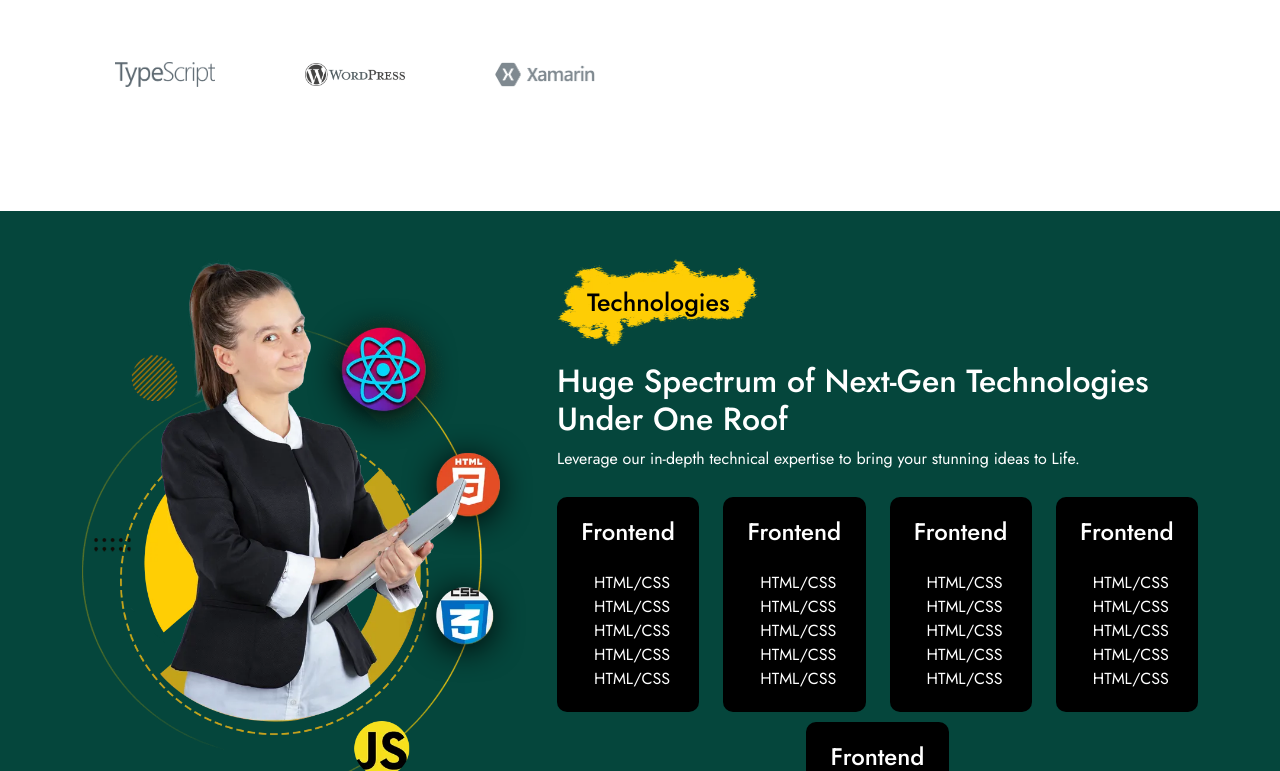
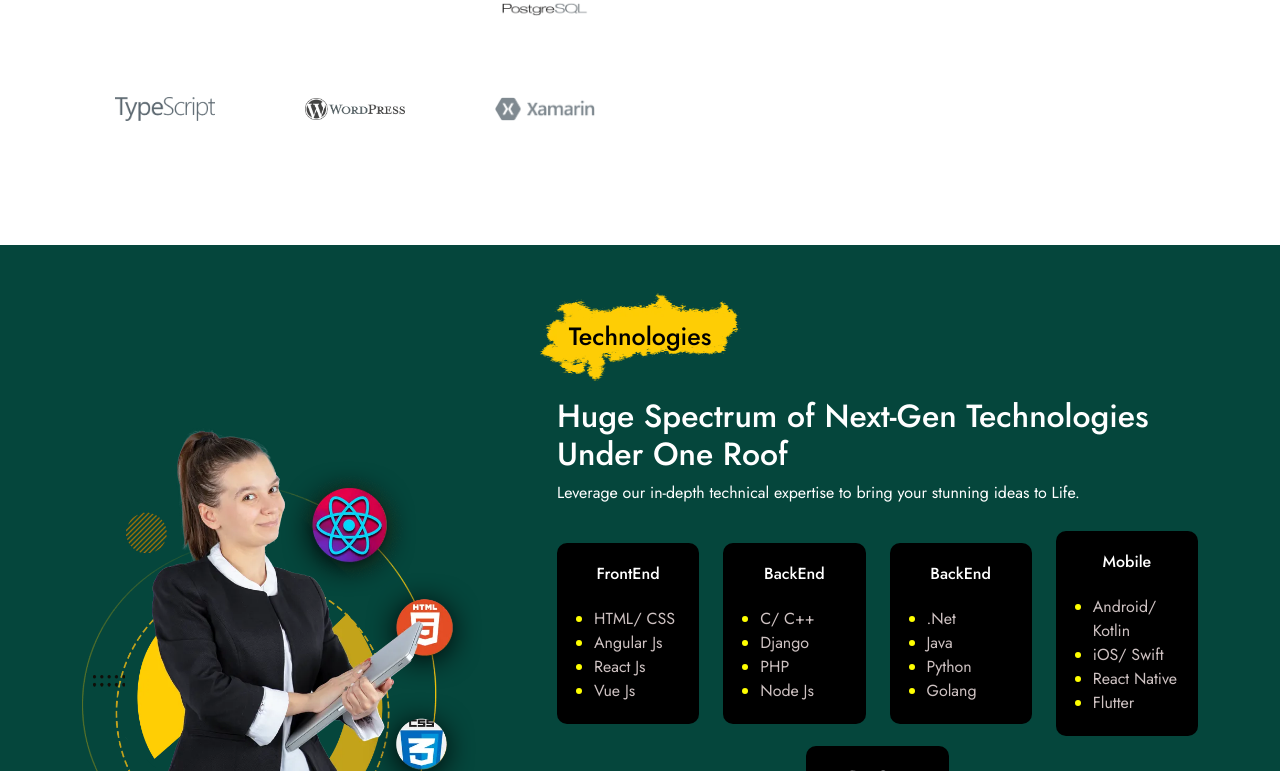
Before and after one commit to axessmongo/AxessTechnology-project, a React (Vite) app in the folder client/: page /technologies in a window 1280 px wide. Shown: the part 2029-2800 px from the top of the page. Built offline with nearby package versions, Linux system fonts and the light colour scheme.

Commit message:
tech page

```diff
--- a/client/src/assets/css/Technologies.scss
+++ b/client/src/assets/css/Technologies.scss
@@ -17,22 +17,37 @@
   background-image: url("../images/headerbg1.webp");
 }
 .tech-tools-section {
+  .techtoolsimg{
+    img{
+      max-width: 400px;
+    }
+  }
   .tech-tools{
         background-color: black;
         border-radius: 10px;
         padding: 5px;
         margin-top: 10px;
+        transition: all 0.4s;
+
+        &:hover{
+          box-shadow: 1px 1px 1px 1px var(--axess-gold);
+        }
   }
   .tech-tools ul{
-     list-style: none;
-  }
+    //  list-style: none;
+     color:#cec2c2;
+
+    }
+    ::marker{
+      color: yellow;
+     }
 }
 .technology-section {
   // background-color:  var(--axess-secondary);
   .tech-buttons {
     button {
       padding: 6px 10px;
-      margin: 2px;
+      margin: 5px;
       border: none;
       border: solid 2px var(--axess-secondary);
       border-radius: 5px;
@@ -42,6 +57,7 @@
     button:hover {
       border: solid 2px var(--axess-gold);
       box-shadow: var(--axess-gold) 0px 2px 8px 0px;
+      color: var(--axess-secondary);
     }
 
     .tech-btn {
--- a/client/src/pages/Technologies.jsx
+++ b/client/src/pages/Technologies.jsx
@@ -63,12 +63,12 @@ const Technologies = () => {
 
     return (
         <div className='technology-page'>
-            <Navbar/>
-            <Banner h1='Talk To Us' h2='Empower Your Business with Our Fine Tuned Digital Solutions' h3='Take the first step in creating a better tomorrow by joining hands with Maticz'/>
+            <Navbar />
+            <Banner h1='Talk To Us' h2='Empower Your Business with Our Fine Tuned Digital Solutions' h3='Take the first step in creating a better tomorrow by joining hands with Maticz' />
             <div className='technology-section py-5'>
                 <div className='container technology' >
-                    <div className='primary-header text-center tech-title py-4'>
-                        Tech Tools
+                    <div className='primary-header text-center d-flex justify-content-center tech-title py-4'>
+                        <p className='bg-img-1'>Tech Tools</p>
                     </div>
                     <div className='tech-container'>
                         <div className='text-center tech-buttons'>
@@ -350,93 +350,89 @@ const Technologies = () => {
             </div>
             <div className='tech-tools-section bg-green-1 py-5 '>
                 <div className='container'>
-                    <div className="row">
+                    <div className="row align-items-center justify-content-center">
+                        <div className="col-12">
+                            <div className='tech-tools-header d-flex justify-content-center'>
+                                <p className='bg-img-1'>Technologies</p>
+                            </div>
+                        </div>
                         <div className="d-none d-lg-block col-lg-5">
                             <div className="row align-items-center justify-content-center">
-                                <div>
-                                    <img src={techtools1} style={{ "width": "100%", "height": "100%" }}></img>
+                                <div className='techtoolsimg'>
+                                    <img src={techtools1} ></img>
                                 </div>
                             </div>
                         </div>
                         <div className="col-md-9 col-lg-7">
                             <div>
-                                <div className='tech-tools-header '>
-                                    <p className='bg-img-1'>Technologies</p>
-                                </div>
+
                                 <div className='text-white'>
-                                    <h2>Huge Spectrum of Next-Gen Technologies Under One Roof</h2>
-                                    <p>Leverage our in-depth technical expertise to bring your stunning ideas to Life.</p>
+                                    <h2 className='text-center text-lg-start'>Huge Spectrum of Next-Gen Technologies Under One Roof</h2>
+                                    <p  className='text-center text-lg-start'>Leverage our in-depth technical expertise to bring your stunning ideas to Life.</p>
                                 </div>
                                 <div className='row align-items-center justify-content-center text-white tech-tools-container'>
                                     <div className='col-6 col-md-4 col-lg-3 '>
                                         <div className=' tech-tools'>
-                                            <h4 className='text-center py-3'>Frontend</h4>
+                                            <h6 className='text-center py-3'>FrontEnd</h6>
                                             <ul className="">
-                                                <li>HTML/CSS</li>
-                                                <li>HTML/CSS</li>
-                                                <li>HTML/CSS</li>
-                                                <li>HTML/CSS</li>
-                                                <li>HTML/CSS</li>
+                                                <li>HTML/ CSS</li>
+                                                <li>Angular Js</li>
+                                                <li>React Js</li>
+                                                <li>Vue Js</li>
                                             </ul>
                                         </div>
                                     </div>
                                     <div className='col-6 col-md-4 col-lg-3'>
                                         <div className=' tech-tools'>
-                                            <h4 className='text-center py-3'>Frontend</h4>
+                                            <h6 className='text-center py-3'>BackEnd</h6>
                                             <ul className="">
-                                                <li>HTML/CSS</li>
-                                                <li>HTML/CSS</li>
-                                                <li>HTML/CSS</li>
-                                                <li>HTML/CSS</li>
-                                                <li>HTML/CSS</li>
+                                                <li>C/ C++</li>
+                                                <li>Django</li>
+                                                <li>PHP</li>
+                                                <li>Node Js</li>
                                             </ul>
                                         </div>
                                     </div>
                                     <div className='col-6 col-md-4 col-lg-3'>
                                         <div className=' tech-tools'>
-                                            <h4 className='text-center py-3'>Frontend</h4>
+                                            <h6 className='text-center py-3'>BackEnd</h6>
                                             <ul className="">
-                                                <li>HTML/CSS</li>
-                                                <li>HTML/CSS</li>
-                                                <li>HTML/CSS</li>
-                                                <li>HTML/CSS</li>
-                                                <li>HTML/CSS</li>
+                                                <li>.Net</li>
+                                                <li>Java</li>
+                                                <li>Python</li>
+                                                <li>Golang</li>
                                             </ul>
                                         </div>
                                     </div>
                                     <div className='col-6 col-md-4 col-lg-3'>
                                         <div className=' tech-tools'>
-                                            <h4 className='text-center py-3'>Frontend</h4>
+                                            <h6 className='text-center py-3'>Mobile</h6>
                                             <ul className="">
-                                                <li>HTML/CSS</li>
-                                                <li>HTML/CSS</li>
-                                                <li>HTML/CSS</li>
-                                                <li>HTML/CSS</li>
-                                                <li>HTML/CSS</li>
+                                                <li>Android/ Kotlin</li>
+                                                <li>iOS/ Swift</li>
+                                                <li>React Native</li>
+                                                <li>Flutter</li>
                                             </ul>
                                         </div>
                                     </div>
                                     <div className='col-6 col-md-4 col-lg-3'>
                                         <div className=' tech-tools'>
-                                            <h4 className='text-center py-3'>Frontend</h4>
+                                            <h6 className='text-center py-3'>DevOps</h6>
                                             <ul className="">
-                                                <li>HTML/CSS</li>
-                                                <li>HTML/CSS</li>
-                                                <li>HTML/CSS</li>
-                                                <li>HTML/CSS</li>
-                                                <li>HTML/CSS</li>
+                                                <li>Azure</li>
+                                                <li>AWS</li>
+                                                <li>Google cloud</li>
+                                                <li>Lambda</li>
                                             </ul>
                                         </div>
                                     </div>
-
-
                                 </div>
                             </div>
                         </div>
                     </div>
                 </div>
             </div>
-            <Footer/>
+            <Footer />
         </div>
 
 
```
